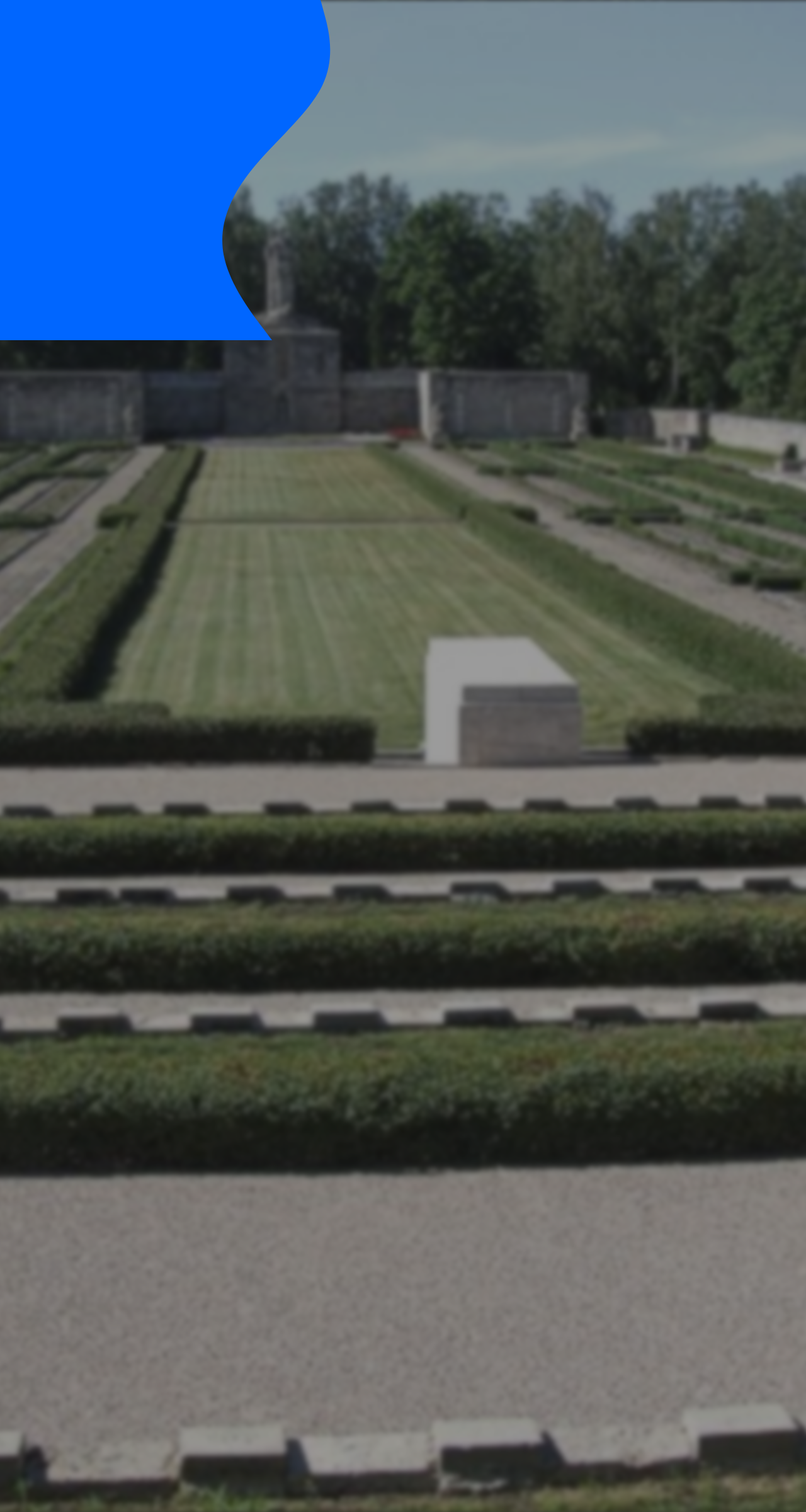
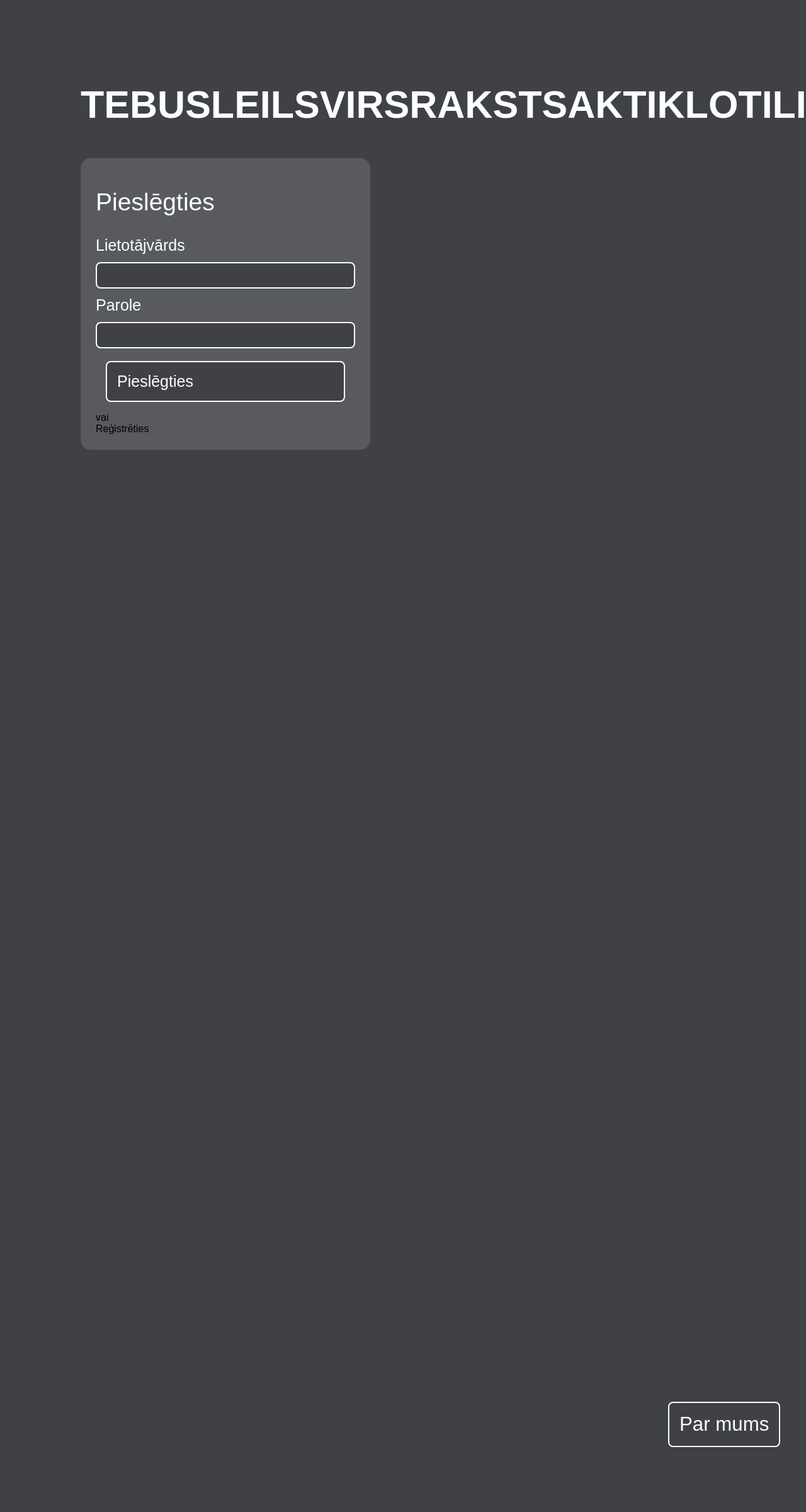
Before and after one commit to LinardsLiepenieks/YOLO-community, a Django app: page / in a window 1280 px wide. Shown: the whole page at 63% size. Run offline with Django 4.2, Linux system fonts and the light colour scheme; data comes from the database, SQL or seed files in the repository.

Commit message:
landing page svg blobs and initial design

```diff
--- a/yolo_community/landing/static/landing/css/landing.css
+++ b/yolo_community/landing/static/landing/css/landing.css
@@ -22,7 +22,7 @@
 	display: flex;
 	justify-content: center;
 	align-items: center;
-	height: 100%;
+	height: calc(100% - 10px);
 	width: 100%;
 }
 .landing-bg-img {
@@ -33,15 +33,41 @@
 	filter: grayscale(20%) contrast(90%) blur(3px) brightness(64%);
 }
 
-.landing-content {
+.landing-content-container {
 	height: 100%;
-	width: 100%;
+	position: relative;
 	z-index: 3;
 }
-.wave-hero {
+.landing-content-bg {
 	height: 100%;
-	width: 50%;
-	background-color: var(--color-main);
+}
+.landing-content {
+	position: absolute;
+	top: 80px;
+	left: 128px;
+}
+.sign-in-container {
+	background-color: var(--color-main-lt);
+	width: 20%;
+	padding: 24px;
+	border-radius: 16px;
+	display: flex;
+	flex-direction: column;
+}
+
+.about-us-hint-container {
+	position: absolute;
+	right: 0px;
+	bottom: -20px;
+	z-index: 3;
+}
+#about-us-btn {
+	margin: 0;
+	font-size: var(--fs-xl);
+	position: absolute;
+	z-index: 4;
+	bottom: 36%;
+	right: 12%;
 }
 
 /*about section*/
--- a/yolo_community/landing/templates/landing/landing.html
+++ b/yolo_community/landing/templates/landing/landing.html
@@ -10,14 +10,37 @@
 {%block content%}
 <main id="landing-container">
 	<section id="landing-section">
+		<div class="landing-content-container">
+			<!-- prettier-ignore -->
+			<img class="landing-content-bg"
+				 src={% static "landing/svg/landing-blob-lg.svg"%} alt=""/>
+			<div class="landing-content">
+				<h1 class="main-title">
+					TEBUSLEILSVIRSRAKSTSAKTIKLOTILIELSUNVARBUTIESUZPRIEKSU
+				</h1>
+				<div class="sign-in-container">
+					<h2>Pieslēgties</h2>
+					<label>Lietotājvārds</label>
+					<input type="text" />
+					<label>Parole</label>
+					<input type="text" />
+					<a class="button">Pieslēgties</a>
+					<span>vai</span>
+					<a>Reģistrēties</a>
+				</div>
+			</div>
+		</div>
+		<div class="about-us-hint-container">
+			<!-- prettier-ignore -->
+			<img class="about-us-hint-bg"
+				 src={% static "landing/svg/landing-blob-sm.svg"%} alt=""/>
+			<a id="about-us-btn" class="button">Par mums</a>
+		</div>
+
 		<div class="landing-img-container">
 			{% for image in landing_images%} {%load static%}
 			<img class="landing-bg-img" src="{{ image.landing_image.url }}" alt="" />
 			{%endfor%}
-		</div>
-
-		<div class="landing-content">
-			<img src={% static "landing/svg/hero-wave.svg"%}/>
 		</div>
 	</section>
 	<section id="about-section">
--- a/yolo_community/shared/static/shared/css/main.css
+++ b/yolo_community/shared/static/shared/css/main.css
@@ -1,17 +1,21 @@
 :root {
 	/*salikt css mainīgos*/
 	--color-main: #404145;
+	--color-main-lt: #585a5f;
 	--color-alt: #fbffff;
 	--color-accent: #a1d0e9;
 	--color-accent-alt: #e79625;
 
-	-fs-xxxxl: 3.815rem;
+	--fs-xxxxl: 3.815rem;
 	--fs-xxxl: 3.052rem;
 	--fs-xxl: 2.441rem;
 	--fs-xl: 1.953rem;
 	--fs-lg: 1.563rem;
 	--fs-m: 1.25rem;
 	--fs-sm: 1rem;
+}
+html {
+	background-color: var(--color-main);
 }
 body {
 	font-family: sans-serif;
@@ -23,7 +27,13 @@
 }
 .main-title {
 	color: var(--color-alt);
-	font-size: var(--fs-xxxl);
+	font-size: var(--fs-xxxxl);
+}
+h2 {
+	color: var(--color-alt);
+	font-weight: 500;
+	font-size: var(--fs-xxl);
+	margin: 24px 0;
 }
 .button {
 	background-color: var(--color-main);
@@ -32,4 +42,20 @@
 	padding: 16px;
 	margin: 16px;
 	border: 2px solid var(--color-alt);
+	border-radius: 8px;
 }
+
+/*form elements*/
+label {
+	color: var(--color-alt);
+	font-size: var(--fs-lg);
+	font-weight: 200;
+	margin: 8px 0;
+}
+input {
+	background-color: var(--color-main);
+	font-size: var(--fs-xl);
+	margin: 4px 0;
+	border: 2px solid var(--color-alt);
+	border-radius: 8px;
+}
```
Also changed, not shown: yolo_community/landing/static/landing/svg/landing-blob-lg.svg (added), yolo_community/landing/static/landing/svg/landing-blob-sm.svg (added).
